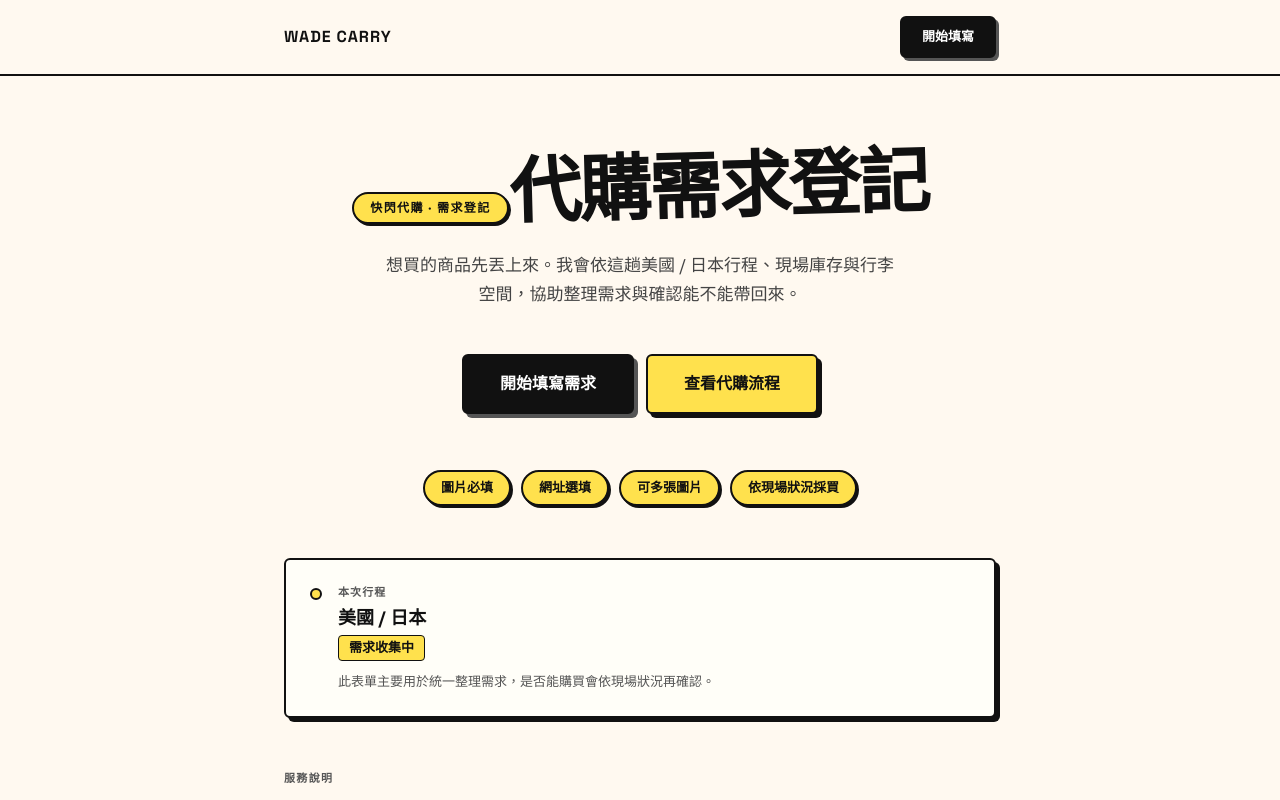
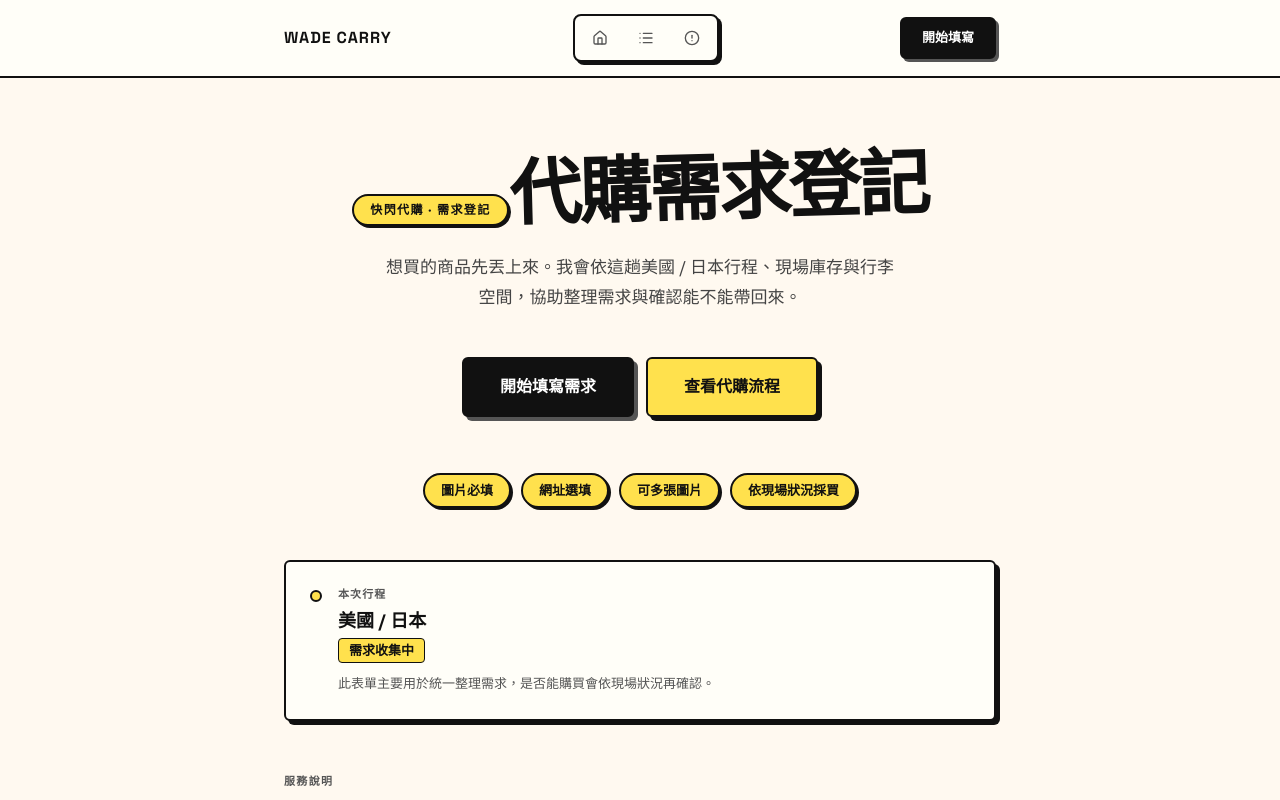
Before and after one commit to wadewadewadewade/daigou-order, a Next.js app: page / in a window 1280 px wide. Shown: the top 800 px of the page. Built offline with nearby package versions, Linux system fonts and the light colour scheme.

Commit message:
feat: add ExpandableTabs to Landing navbar with scroll navigation

```diff
--- a/components/Landing.tsx
+++ b/components/Landing.tsx
@@ -1,4 +1,7 @@
 "use client";
+
+import { Home, List, AlertCircle } from "lucide-react";
+import { ExpandableTabs } from "@/components/ui/expandable-tabs";
 
 interface Props {
   onStart: () => void;
@@ -36,9 +39,16 @@ export default function Landing({ onStart }: Props) {
     <div style={{ background: "#FFF9F0", minHeight: "100vh", color: "#111111", fontFamily: "inherit" }}>
 
       {/* nav */}
-      <nav style={{ borderBottom: "2px solid #111111", background: "#FFF9F0" }}>
-        <div style={{ maxWidth: "760px", margin: "0 auto", padding: "16px 24px", display: "flex", alignItems: "center", justifyContent: "space-between" }}>
+      <nav style={{ borderBottom: "2px solid #111111", background: "#FFFEF8" }}>
+        <div style={{ maxWidth: "760px", margin: "0 auto", padding: "14px 24px", display: "flex", alignItems: "center", justifyContent: "space-between", gap: "12px", flexWrap: "wrap" }}>
           <span style={{ fontWeight: 800, fontSize: "16px", letterSpacing: "0.06em" }}>WADE CARRY</span>
+          <ExpandableTabs
+            tabs={[
+              { title: "首頁", icon: Home, onClick: () => window.scrollTo({ top: 0, behavior: "smooth" }) },
+              { title: "代購流程", icon: List, onClick: () => document.getElementById("process")?.scrollIntoView({ behavior: "smooth" }) },
+              { title: "注意事項", icon: AlertCircle, onClick: () => document.getElementById("notice")?.scrollIntoView({ behavior: "smooth" }) },
+            ]}
+          />
           <button
             onClick={onStart}
             style={{ padding: "9px 20px", borderRadius: "6px", background: "#111111", color: "#fff", fontWeight: 700, fontSize: "13px", border: "2px solid #111111", boxShadow: "3px 3px 0px #555", cursor: "pointer", fontFamily: "inherit", transition: "transform 0.12s, box-shadow 0.12s" }}
@@ -142,7 +152,7 @@ export default function Landing({ onStart }: Props) {
         </section>
 
         {/* notice */}
-        <section style={{ ...card, marginBottom: "56px", background: "#FFFEF8" }}>
+        <section id="notice" style={{ ...card, marginBottom: "56px", background: "#FFFEF8" }}>
           <p style={{ fontSize: "11px", fontWeight: 700, letterSpacing: "0.12em", color: "#555", textTransform: "uppercase", marginBottom: "16px" }}>注意事項</p>
           <ul style={{ margin: 0, padding: "0 0 0 18px", display: "flex", flexDirection: "column", gap: "10px" }}>
             {[
--- /dev/null
+++ b/components/ui/expandable-tabs.tsx
@@ -0,0 +1,87 @@
+"use client";
+
+import { AnimatePresence, motion } from "framer-motion";
+import { LucideIcon } from "lucide-react";
+import { useState } from "react";
+
+export interface Tab {
+  title: string;
+  icon: LucideIcon;
+  onClick?: () => void;
+}
+
+interface ExpandableTabsProps {
+  tabs: Tab[];
+}
+
+export function ExpandableTabs({ tabs }: ExpandableTabsProps) {
+  const [selected, setSelected] = useState<number | null>(null);
+
+  const handleClick = (idx: number) => {
+    setSelected(selected === idx ? null : idx);
+    tabs[idx].onClick?.();
+  };
+
+  return (
+    <div
+      style={{
+        display: "inline-flex",
+        gap: "6px",
+        background: "#FFFEF8",
+        border: "2px solid #111111",
+        borderRadius: "8px",
+        padding: "5px",
+        boxShadow: "3px 3px 0px #111111",
+      }}
+    >
+      {tabs.map((tab, idx) => {
+        const Icon = tab.icon;
+        const isActive = selected === idx;
+
+        return (
+          <motion.button
+            key={idx}
+            onClick={() => handleClick(idx)}
+            layout
+            style={{
+              display: "flex",
+              alignItems: "center",
+              gap: "6px",
+              padding: "7px 10px",
+              borderRadius: "5px",
+              border: isActive ? "2px solid #111111" : "2px solid transparent",
+              background: isActive ? "#FFE14D" : "transparent",
+              cursor: "pointer",
+              fontFamily: "inherit",
+              fontWeight: 700,
+              fontSize: "13px",
+              color: "#111111",
+              whiteSpace: "nowrap",
+              transition: "background 0.15s ease",
+            }}
+            transition={{ type: "spring", stiffness: 400, damping: 30 }}
+          >
+            <Icon
+              size={16}
+              style={{ flexShrink: 0, color: isActive ? "#111111" : "#555555" }}
+              strokeWidth={isActive ? 2.5 : 2}
+            />
+            <AnimatePresence initial={false}>
+              {isActive && (
+                <motion.span
+                  initial={{ opacity: 0, width: 0 }}
+                  animate={{ opacity: 1, width: "auto" }}
+                  exit={{ opacity: 0, width: 0 }}
+                  transition={{ duration: 0.2, ease: "easeOut" }}
+                  style={{ overflow: "hidden", display: "inline-block" }}
+                >
+                  {tab.title}
+                </motion.span>
+              )}
+            </AnimatePresence>
+          </motion.button>
+        );
+      })}
+    </div>
+  );
+}
--- a/package.json
+++ b/package.json
@@ -9,9 +9,12 @@
     "lint": "eslint"
   },
   "dependencies": {
+    "framer-motion": "^12.40.0",
+    "lucide-react": "^1.17.0",
     "next": "16.2.9",
     "react": "19.2.4",
-    "react-dom": "19.2.4"
+    "react-dom": "19.2.4",
+    "usehooks-ts": "^3.1.1"
   },
   "devDependencies": {
     "@tailwindcss/postcss": "^4",
```
Also changed, not shown: 1 other file (tests, documents, lock files or other folders).
